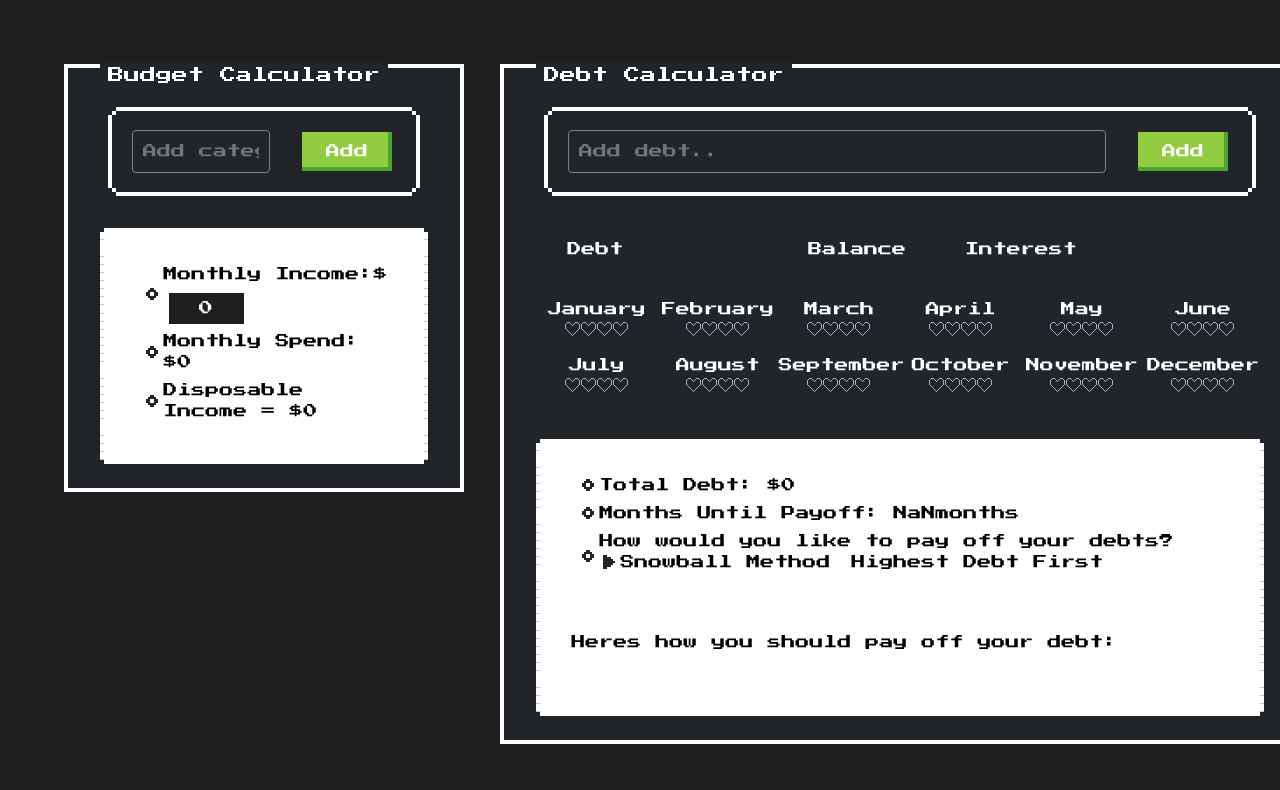
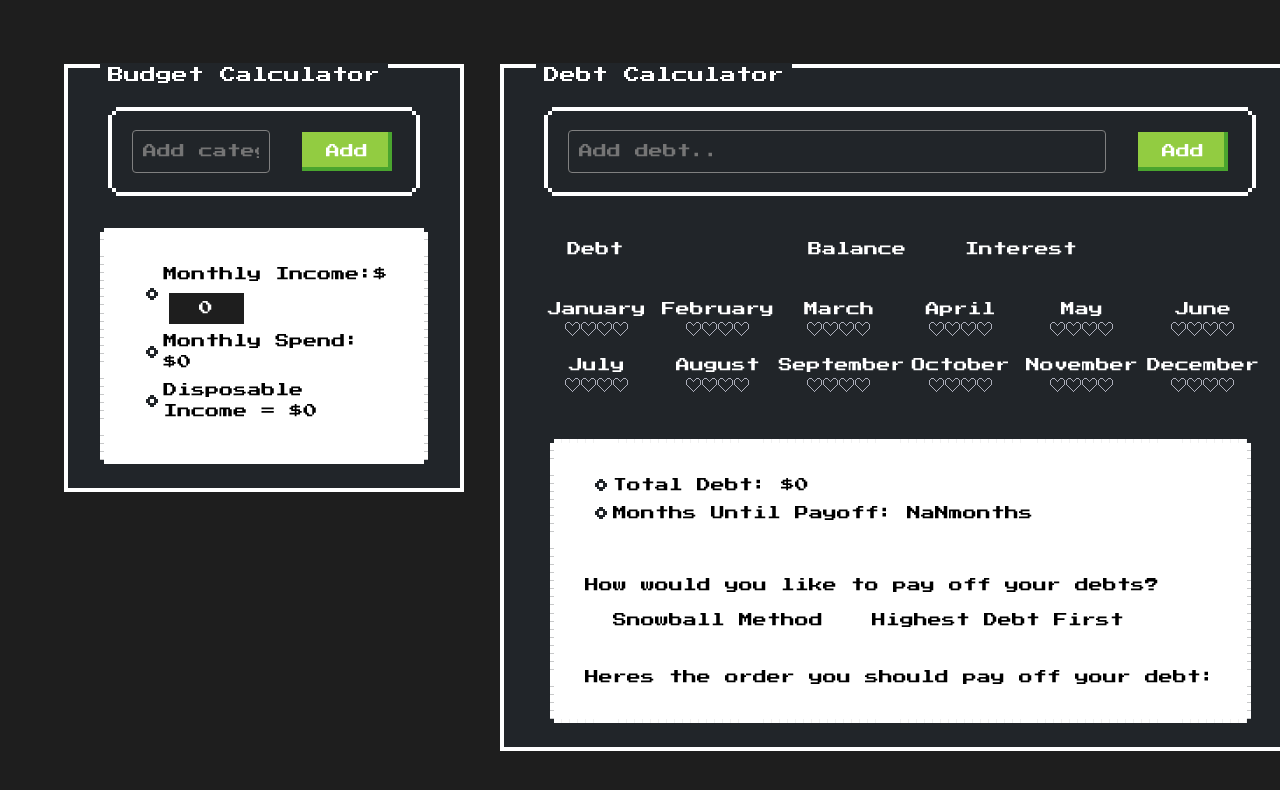
Before and after one commit to kyletucci/debt-fix, a React (Vite) app: page / in a window 1280 px wide. Shown: the top 790 px of the page. Built offline with nearby package versions, Linux system fonts and the light colour scheme.

Commit message:
Added sorting ability to method radio buttons

```diff
--- a/src/components/DebtCalculator/index.jsx
+++ b/src/components/DebtCalculator/index.jsx
@@ -90,8 +90,6 @@ const DebtCalculator = ({ disposableIncome }) => {
     setAndSaveDebts(newDebts);
   };
 
-  const sortedDebts = debts.sort((a, b) => a.balance - b.balance);
-
   const updateDebt = (
     debtId,
     balance,
@@ -168,10 +166,10 @@ const DebtCalculator = ({ disposableIncome }) => {
         </button>
       </div>
       <Debts
-        debts={debts}
         deleteDebt={deleteDebt}
         updateDebt={updateDebt}
         disposableIncome={disposableIncome}
+        debts={debts}
       />
       <div className="months-container">{drawMonths(months)}</div>
       <DebtSummary
@@ -179,7 +177,7 @@ const DebtCalculator = ({ disposableIncome }) => {
         totalDebts={totalDebts}
         setAndSaveMonthsUntilPayoff={setAndSaveMonthsUntilPayoff}
         monthsUntilPayoff={monthsUntilPayoff}
-        sortedDebts={sortedDebts}
+        debts={debts}
       />
     </div>
   );
--- a/src/components/DebtSummary/index.jsx
+++ b/src/components/DebtSummary/index.jsx
@@ -1,15 +1,27 @@
-import { useEffect } from "react";
+import { useEffect, useState } from "react";
 
 const DebtSummary = ({
   totalDebts,
   disposableIncome,
   setAndSaveMonthsUntilPayoff,
   monthsUntilPayoff,
-  sortedDebts,
+  debts,
 }) => {
   useEffect(() => {
     setAndSaveMonthsUntilPayoff(totalDebts, disposableIncome);
   }, [disposableIncome, totalDebts]);
+
+  const [payoffMethod, setPayoffMethod] = useState("snowball");
+
+  const handleMethodChange = (e) => {
+    setPayoffMethod(e.target.value);
+  };
+
+  const sortedDebts =
+    payoffMethod === "snowball"
+      ? debts.sort((a, b) => a.balance - b.balance)
+      : debts.sort((a, b) => a.interestRate - b.interestRate);
+
   return (
     <div className="nes-container is-rounded summary">
       <ul className="nes-list is-circle">
@@ -22,25 +34,44 @@ const DebtSummary = ({
             months
           </span>
         </li>
-        <li className="debt-summary-radio">
+      </ul>
       <span>How would you like to pay off your debts?</span>
+      <div className="debt-summary-radio">
         <label>
-            <input type="radio" className="nes-radio" name="answer" checked />
+          <input
+            type="radio"
+            name="payoffMethod"
+            value="snowball"
+            id="snowball"
+            onChange={handleMethodChange}
+            className="nes-radio"
+          />
           <span>Snowball Method</span>
         </label>
 
         <label>
-            <input type="radio" className="nes-radio" name="answer" />
+          <input
+            type="radio"
+            name="payoffMethod"
+            value="high-interest"
+            id="high-interest"
+            onChange={handleMethodChange}
+            className="nes-radio"
+          />
           <span>Highest Debt First</span>
         </label>
-        </li>
-      </ul>
-      <span>Heres how you should pay off your debt:</span>
-      <ul className="nes-list is-circle visible">
+      </div>
+      <ul
+        className={`nes-list is-circle ${payoffMethod ? "visible" : "hidden"}`}
+      >
+        <span className="debt-summary-instructions">
+          Heres the order you should pay off your debt:
+        </span>
         {sortedDebts.map((debt, i) => {
           return (
             <li key={crypto.randomUUID()}>
               {i === 0 ? "First" : "Next"} you should pay off your {debt.title}.
+              <br />
               It will take {debt.monthsUntilPayoff} months to pay off.
             </li>
           );
--- a/src/components/Debts/Debts.css
+++ b/src/components/Debts/Debts.css
@@ -93,4 +93,15 @@ input.debt-interest {
 
 .debt-summary-radio {
   list-style: none;
+  display: flex;
+  margin-left: 2.5em;
 }
+
+.debt-summary-radio label {
+  margin-top: 1em;
+  margin-right: 2em;
+}
+
+.debt-summary-instructions + li {
+  margin-top: 1em;
+}
--- a/src/components/Debts/index.jsx
+++ b/src/components/Debts/index.jsx
@@ -5,9 +5,7 @@ import "./Debts.css";
 const Debts = ({ deleteDebt, updateDebt, debts, disposableIncome }) => {
   return (
     <>
-      {debts
-        .sort((a, b) => a.balance - b.balance)
-        .map((debt) => (
+      {debts.map((debt) => (
         <Debt
           key={crypto.randomUUID()}
           debt={debt}
```
Lines whose indentation alone changed are shown as unchanged.
